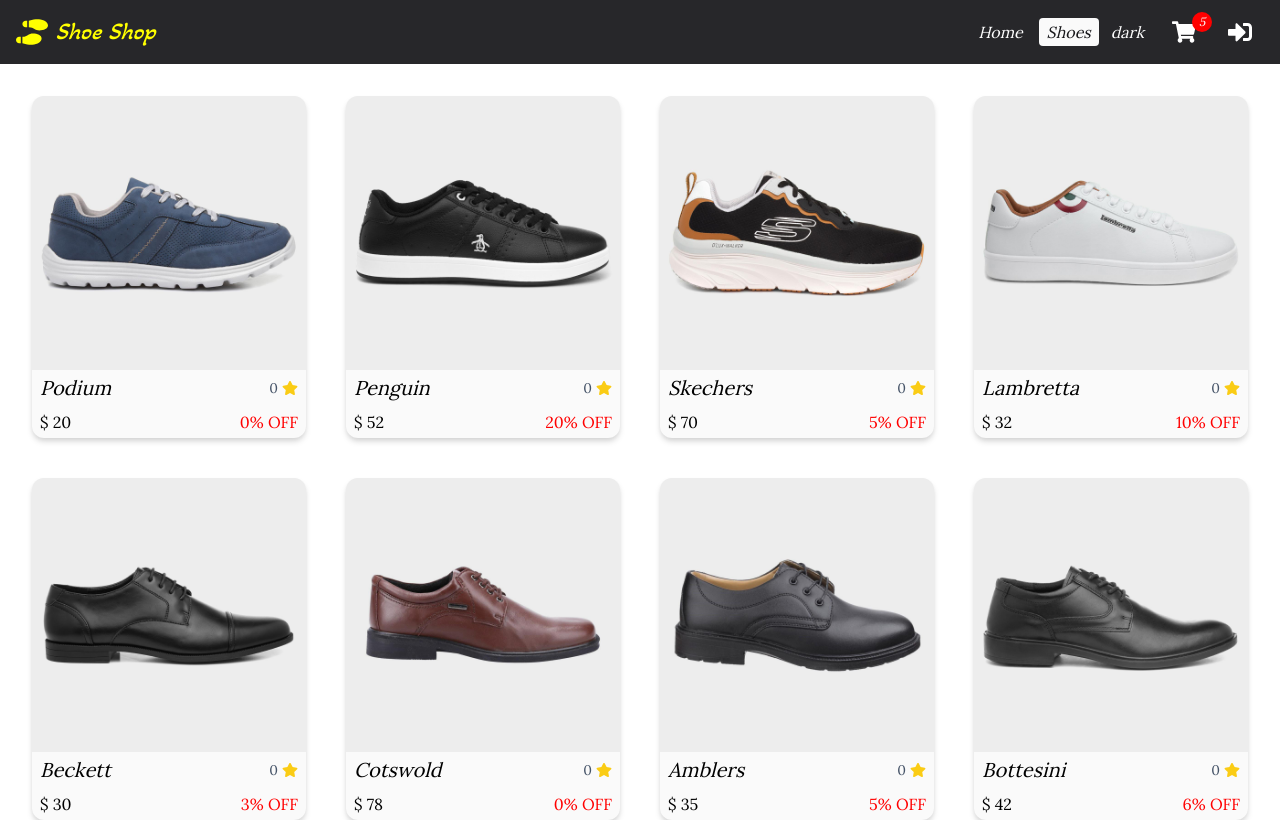
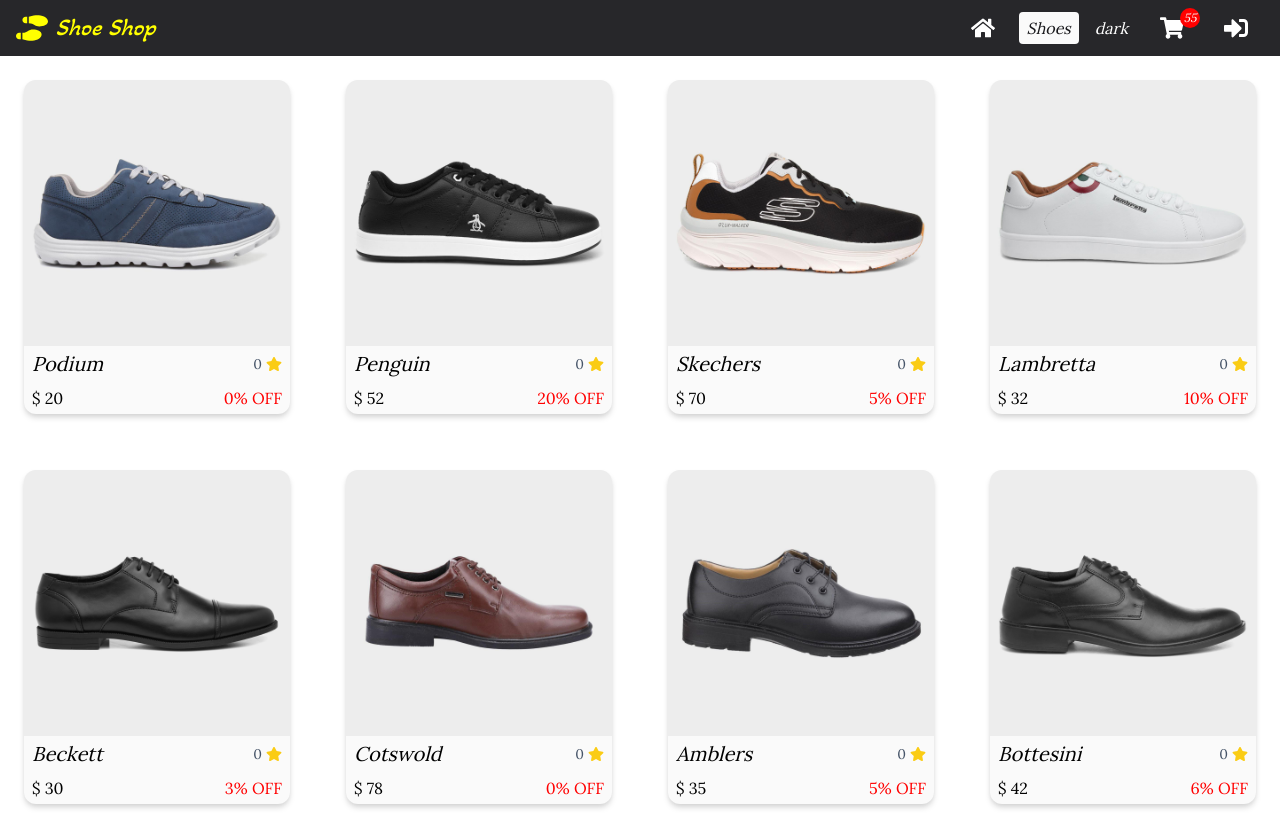
Before and after one commit to bahram5570/shoe-shop, a React (Create React App) app: page /Shoes in a window 1280 px wide. Shown: the top 820 px of the page. Built offline with nearby package versions, Linux system fonts and the light colour scheme.

Commit message:
Styling header.

```diff
--- /dev/null
+++ b/src/components/layout/Headers.js
@@ -0,0 +1,100 @@
+import { NavLink } from 'react-router-dom';
+import {
+  FaHome,
+  FaShoePrints,
+  FaBars,
+  FaSignInAlt,
+  FaShoppingCart,
+} from 'react-icons/fa';
+
+const Headers = () => {
+  return (
+    <header className="fixed sm:relative w-full bg-zinc-800 text-white px-4 py-2">
+      <nav className="flex justify-between items-center">
+        <h1 className="font-headerFont text-2xl italic flex text-headerColor">
+          <FaShoePrints className="w-auto h-8 mr-2" />
+          Shoe Shop
+        </h1>
+        <FaBars className="sm:hidden w-auto h-6 z-10 cursor-pointer" />
+
+        <ul
+          className="flex
+            flex-col
+            w-20
+            sm:w-fit
+            sm:flex-row
+            sm:items-center
+            absolute
+            sm:relative
+            top-0
+            pt-14
+            sm:pt-0
+            right-0
+            bg-zinc-800
+            bg-opacity-90
+            sm:bg-opacity-100
+            h-screen
+            sm:h-fit"
+        >
+          <li className="flex">
+            <NavLink
+              to="/Home"
+              className={(x) => (x.isActive ? 'bg-zinc-50 text-zinc-900' : '')}
+            >
+              <FaHome className="h-auto w-6" />
+            </NavLink>
+          </li>
+
+          <li className="">
+            <NavLink
+              to="/Shoes"
+              className={(x) => (x.isActive ? 'bg-zinc-50 text-zinc-900' : '')}
+            >
+              Shoes
+            </NavLink>
+          </li>
+
+          <li className="flex justify-center">dark</li>
+
+          <li className="flex relative sm:mx-2">
+            <NavLink
+              to="/Cart"
+              className={(x) => (x.isActive ? 'bg-zinc-50 text-zinc-900' : '')}
+            >
+              <FaShoppingCart className="h-auto w-6 pt-2 sm:pt-0" />
+              <span
+                className="absolute
+                        top-2
+                        sm:top-0
+                        right-4
+                        sm:right-0
+                        bg-cartColor
+                        text-zinc-50
+                        w-5
+                        h-5
+                        flex
+                        items-center
+                        justify-center
+                        rounded-xl"
+              >
+                <p className="text-xs">55</p>
+              </span>
+            </NavLink>
+          </li>
+
+          <li className="flex">
+            <NavLink
+              to="/Login"
+              className={(x) => (x.isActive ? 'bg-zinc-50 text-zinc-900' : '')}
+            >
+              <FaSignInAlt className="h-auto w-6" />
+            </NavLink>
+          </li>
+
+        </ul>
+      </nav>
+    </header>
+  );
+};
+
+export default Headers;
--- a/src/components/layout/Layout.js
+++ b/src/components/layout/Layout.js
@@ -1,87 +1,11 @@
-import { NavLink } from 'react-router-dom';
-import { FaShoePrints, FaBars, FaSignInAlt, FaShoppingCart } from 'react-icons/fa';
+import Headers from './Headers';
 
 const Layout = (props) => {
   return (
     <div className="min-h-screen relative pb-10">
+      <Headers />
 
-      <header className="fixed sm:relative w-full bg-zinc-800 text-white px-4 py-2">
-        <nav className="flex justify-between items-center">
-          <h1 className="font-headerFont text-2xl italic flex text-headerColor">
-            <FaShoePrints className="w-auto h-8 mr-2" />
-            Shoe Shop
-          </h1>
-          <FaBars className="sm:hidden w-auto h-6 z-10 cursor-pointer" />
-
-          <ul
-            className="block
-            sm:flex
-            sm:items-center
-            absolute
-            sm:relative
-            top-0
-            pt-16
-            sm:pt-0
-            px-4
-            sm:px-0
-            right-0
-            bg-zinc-800
-            bg-opacity-90
-            sm:bg-opacity-100
-            h-screen
-            sm:h-fit"
-          >
-            <li>
-              <NavLink
-                to="/Home"
-                className={(x) =>
-                  x.isActive ? 'bg-zinc-50 text-zinc-900' : ''
-                }
-              >
-                Home
-              </NavLink>
-            </li>
-            <li className="border-b-2 sm:border-0">
-              <NavLink
-                to="/Shoes"
-                className={(x) =>
-                  x.isActive ? 'bg-zinc-50 text-zinc-900' : ''
-                }
-              >
-                Shoes
-              </NavLink>
-            </li>
-            <li className='px-2 py-3'>
-              dark
-            </li>
-            <li className='flex relative sm:mx-2'>
-              <NavLink
-                to="/Cart"
-                className={(x) =>
-                  x.isActive ? 'bg-zinc-50 text-zinc-900' : ''
-                }
-              >
-                <FaShoppingCart className='h-auto w-6' />
-                <span className='absolute top-0 right-10 sm:-right-1 bg-cartColor text-zinc-50 w-5 h-5 flex items-center justify-center rounded-xl'>
-                  <p className='text-xs'>5</p>
-                </span>
-              </NavLink>
-            </li>
-            <li className='flex'>
-              <NavLink
-                to="/Login"
-                className={(x) =>
-                  x.isActive ? 'bg-zinc-50 text-zinc-900' : ''
-                }
-              >
-                <FaSignInAlt className='h-auto w-6' />
-              </NavLink>
-            </li>
-          </ul>
-        </nav>
-      </header>
-
-      <main className="min-h-full pt-16 p-5 sm:p-8">{props.children}</main>
+      <main className="min-h-full pt-16 p-5 sm:p-6">{props.children}</main>
 
       <footer className="bg-zinc-800 absolute bottom-0 w-full text-center text-slate-50 py-2">
         All rights reserved.
--- /dev/null
+++ b/src/components/menu/FilterButton.js
@@ -0,0 +1,12 @@
+import { FaFilter } from 'react-icons/fa';
+
+const FilterButton = () => {
+  return (
+    <button className="flex items-center text-neutral-50 px-1 border-2 rounded-lg">
+      <FaFilter className="mr-1" />
+      Filters
+    </button>
+  );
+};
+
+export default FilterButton;
--- /dev/null
+++ b/src/components/menu/Filters.js
@@ -0,0 +1,11 @@
+
+
+const Filters = () => {
+    return (
+        <div>
+
+        </div>
+     );
+}
+
+export default Filters;
--- /dev/null
+++ b/src/components/menu/Search.js
@@ -0,0 +1,12 @@
+import { FaSearch } from "react-icons/fa";
+
+const Search = () => {
+    return (
+        <div className="flex mr-6">
+            <label htmlFor="search" className="flex items-center text-neutral-50 mr-2"><FaSearch className="mr-1" />Search:</label>
+            <input id="search" type="text" placeholder="e.g. Skechers" className="px-2 rounded-md outline-none" />
+        </div>
+     );
+}
+
+export default Search;
--- /dev/null
+++ b/src/components/menu/Sort.js
@@ -0,0 +1,18 @@
+import { FaSortAmountDown } from "react-icons/fa";
+
+const Sort = () => {
+    return (
+        <div className="flex mr-6">
+            <label className="flex items-center text-neutral-50 mr-2"><FaSortAmountDown className="mr-1" />Sort By:</label>
+            <select className="px-2 rounded-md outline-none sm:cursor-pointer">
+                <option value={null}>{'---'}</option>
+                <option value='High'>Price High</option>
+                <option value='Low'>Price Low</option>
+                <option value='Score'>Score</option>
+                <option value='OFF'>OFF</option>
+            </select>
+        </div>
+     );
+}
+
+export default Sort;
--- a/src/components/shoes/Shoes.js
+++ b/src/components/shoes/Shoes.js
@@ -1,13 +1,25 @@
+import { Fragment } from "react";
 import {data} from "../data/data";
 import ShoeStructure from "./ShoeStructure";
+// import Search from "../menu/Search";
+// import Sort from "../menu/Sort";
+// import FilterButton from "../menu/FilterButton";
 
 const Shoes = () => {
     const output = data.map(x => <ShoeStructure items={x} key={x.id} />);
 
     return (
-        <div className="grid grid-cols-shoesGrid gap-10">
-            {output}
-        </div>
+        <Fragment>
+            {/* <div className="w-max bg-zinc-800 rounded-lg px-4 py-2 mb-8 flex mx-auto">
+                <Search />
+                <Sort />
+                <FilterButton />
+            </div> */}
+
+            <div className="grid grid-cols-shoesGrid gap-8 sm:gap-14">
+                {output}
+            </div>
+        </Fragment>
      );
 }
 
--- a/src/index.css
+++ b/src/index.css
@@ -18,10 +18,10 @@
     }
 
     li {
-        @apply px-1 py-2 sm:py-1 sm:text-base hover:scale-110 duration-200 italic
+        @apply sm:px-2 py-2 sm:py-1 sm:text-base sm:hover:scale-110 duration-200 italic
     }
 
     a {
-        @apply px-2 py-1 rounded w-max
+        @apply px-2 py-1 sm:rounded w-full justify-center flex
     }
 }
```
